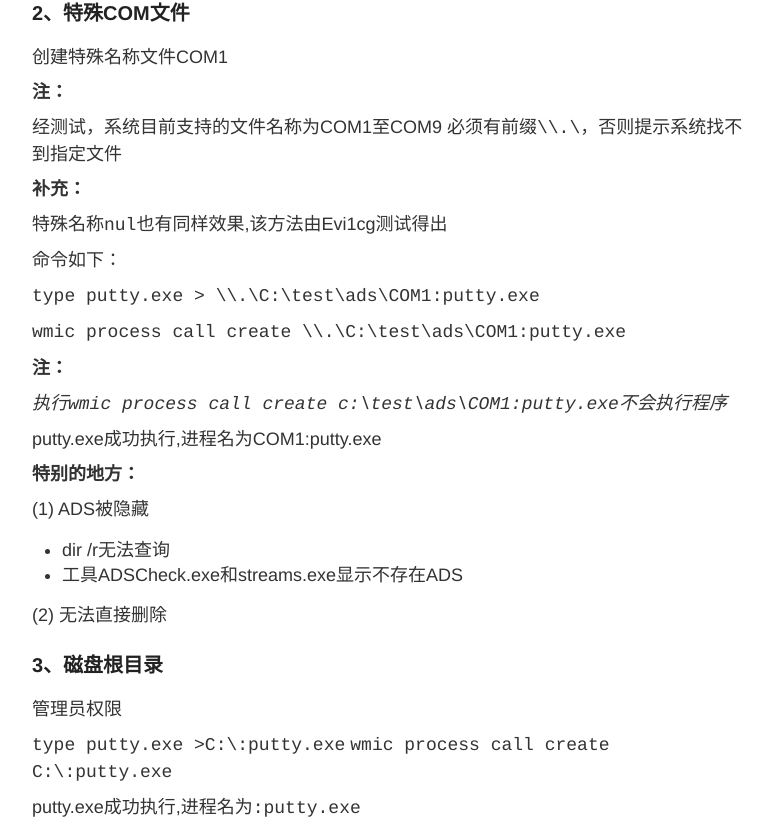
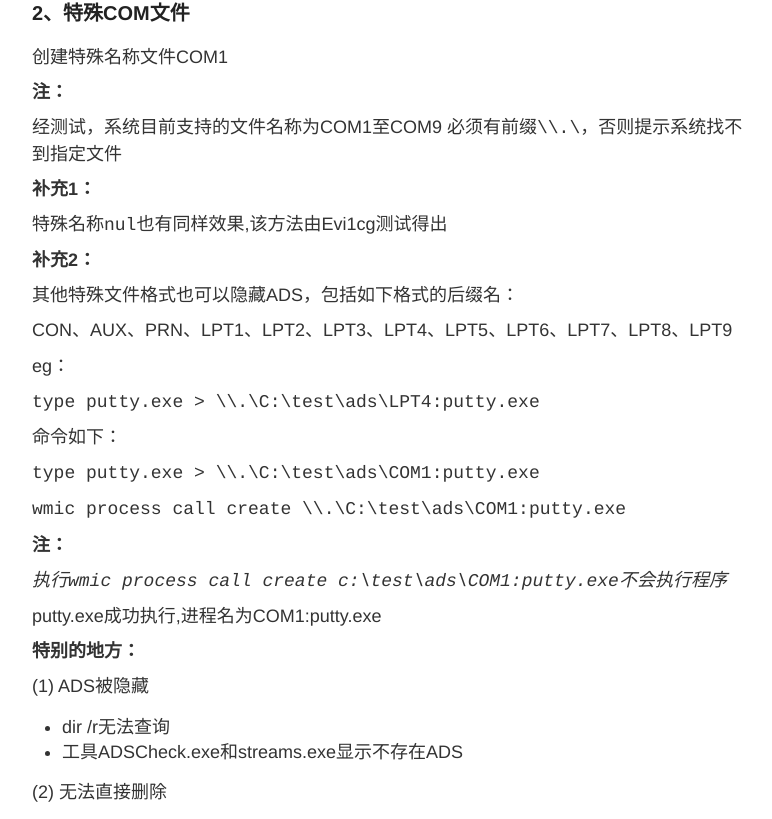
Before and after one commit to 3gstudent/backup-3gstudent.github.io, a Jekyll site: the page built from _posts/2017-5-5-Hidden Alternative Data Streams的进阶利用技巧.md, in a window 1280 px wide and 900 px high, scrolled down 8436 px, cut to the strip 81-900 px from the top of the window. Shown: the whole strip, without its empty margins (248-1020 px from the left). Built offline with Jekyll 4.4.1, drawn with Linux system fonts in a browser that asks for light colours.

Commit message:
Update 2017-5-5-Hidden Alternative Data Streams的进阶利用技巧.md

```diff
--- a/_posts/2017-5-5-Hidden Alternative Data Streams的进阶利用技巧.md
+++ b/_posts/2017-5-5-Hidden Alternative Data Streams的进阶利用技巧.md
@@ -271,9 +271,19 @@ putty.exe成功执行,进程名为`...:putty.exe`
 经测试，系统目前支持的文件名称为COM1至COM9
 必须有前缀`\\.\`，否则提示系统找不到指定文件
 
-**补充：**
+**补充1：**
 
 特殊名称`nul`也有同样效果,该方法由Evi1cg测试得出
+
+**补充2：**
+
+其他特殊文件格式也可以隐藏ADS，包括如下格式的后缀名：
+
+CON、AUX、PRN、LPT1、LPT2、LPT3、LPT4、LPT5、LPT6、LPT7、LPT8、LPT9
+
+eg：
+
+`type putty.exe > \\.\C:\test\ads\LPT4:putty.exe`
 
 命令如下：
 
```
